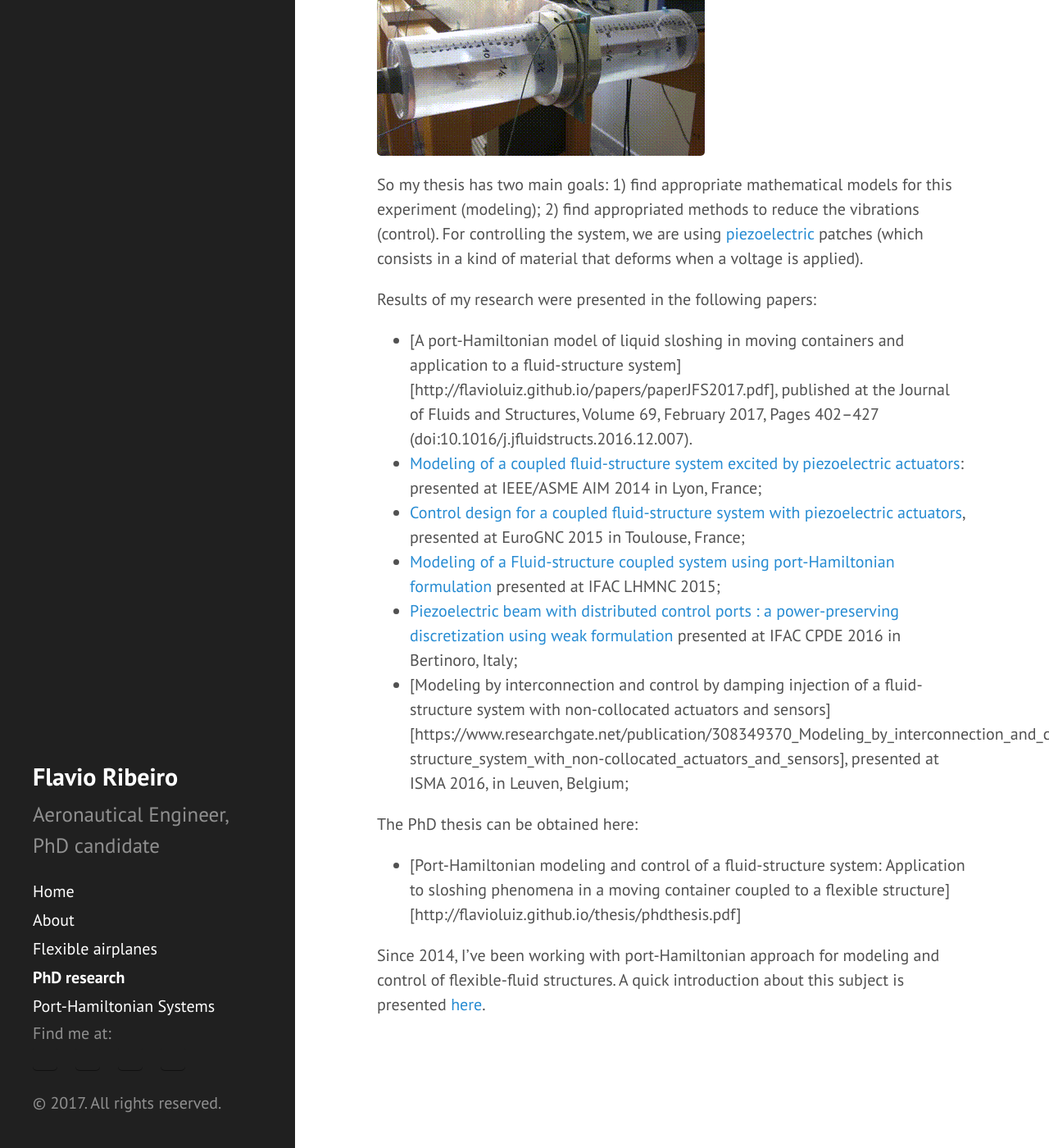
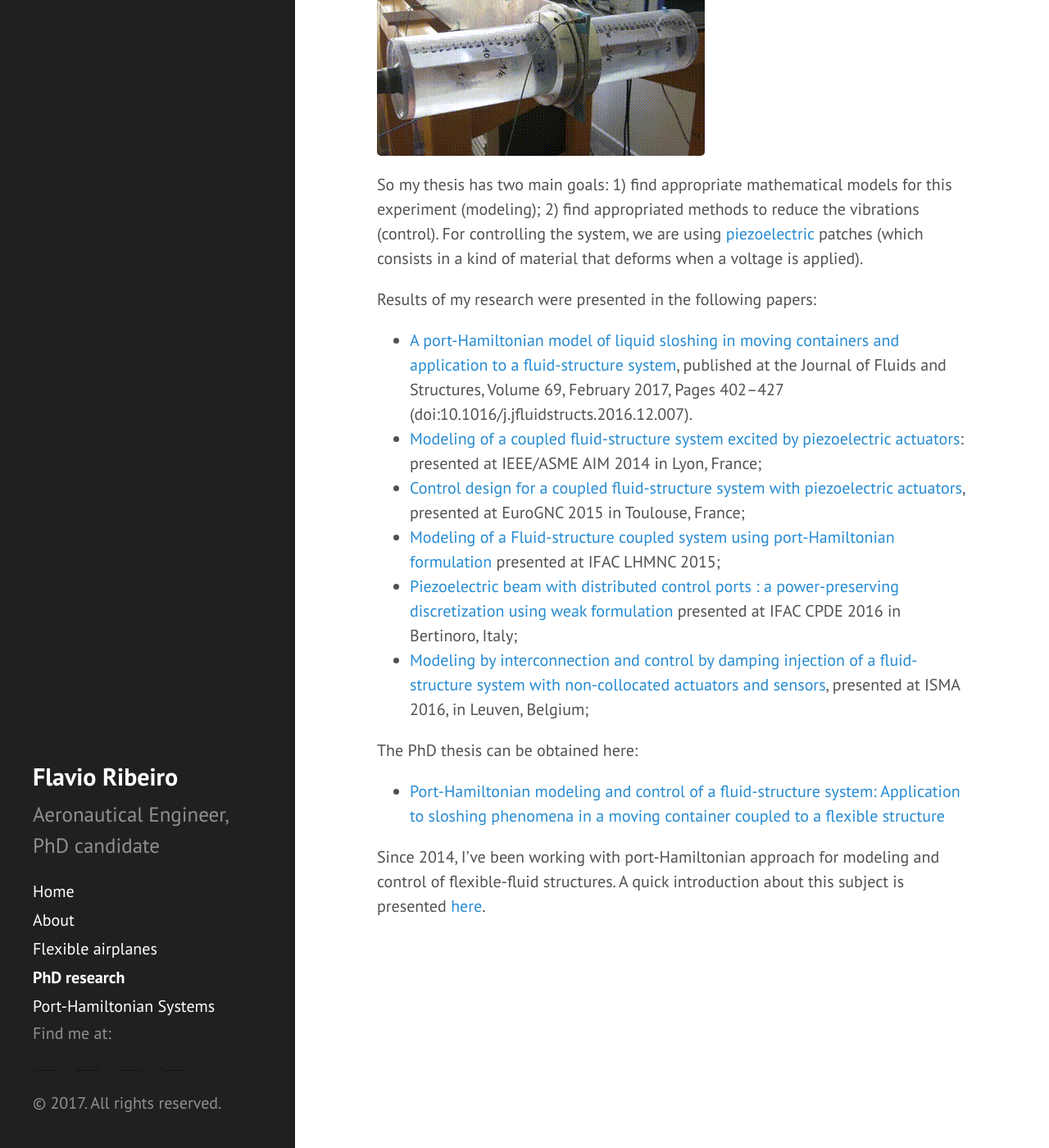
Before and after one commit to flavioluiz/flavioluiz.github.io, a Jekyll site: the page built from phd.md, in a window 1280 px wide and 1400 px high, scrolled down 365 px. Shown: the whole window at 82% size. Built offline with Jekyll 4.4.1, drawn with Linux system fonts in a browser that asks for light colours.

Commit message:
corrected refs

```diff
--- a/phd.md
+++ b/phd.md
@@ -19,17 +19,17 @@ deforms when a voltage is applied).
 
 Results of my research were presented in the following papers:
 
-* [A port-Hamiltonian model of liquid sloshing in moving containers and application to a fluid-structure system][http://flavioluiz.github.io/papers/paperJFS2017.pdf], published at the Journal of Fluids and Structures, Volume 69, February 2017, Pages 402–427  (doi:10.1016/j.jfluidstructs.2016.12.007).
+* [A port-Hamiltonian model of liquid sloshing in moving containers and application to a fluid-structure system](http://flavioluiz.github.io/papers/paperJFS2017.pdf), published at the Journal of Fluids and Structures, Volume 69, February 2017, Pages 402–427  (doi:10.1016/j.jfluidstructs.2016.12.007).
 * [Modeling of a coupled fluid-structure system excited by piezoelectric actuators](https://www.researchgate.net/publication/263927713_Modeling_of_a_Coupled_Fluid-Structure_System_Excited_by_Piezoelectric_Actuators):
 presented at IEEE/ASME AIM 2014 in Lyon, France;
 * [Control design for a coupled fluid-structure system with piezoelectric actuators](https://www.researchgate.net/publication/274896289_Control_design_for_a_coupled_fluid-structure_system_with_piezoelectric_actuators),
 presented at EuroGNC 2015 in Toulouse, France;
 * [Modeling of a Fluid-structure coupled system using port-Hamiltonian formulation](https://www.researchgate.net/publication/279849968_Modeling_of_a_Fluid-structure_coupled_system_using_port-Hamiltonian_formulation) presented at IFAC LHMNC 2015;
 * [Piezoelectric beam with distributed control ports : a power-preserving discretization using weak formulation](https://www.researchgate.net/publication/304174954_Piezoelectric_beam_with_distributed_control_ports_a_power-preserving_discretization_using_weak_formulation) presented at IFAC CPDE 2016 in Bertinoro, Italy;
-* [Modeling by interconnection and control by damping injection of a fluid-structure system with non-collocated actuators and sensors][https://www.researchgate.net/publication/308349370_Modeling_by_interconnection_and_control_by_damping_injection_of_a_fluid-structure_system_with_non-collocated_actuators_and_sensors], presented at ISMA 2016, in Leuven, Belgium;
+* [Modeling by interconnection and control by damping injection of a fluid-structure system with non-collocated actuators and sensors](https://www.researchgate.net/publication/308349370_Modeling_by_interconnection_and_control_by_damping_injection_of_a_fluid-structure_system_with_non-collocated_actuators_and_sensors), presented at ISMA 2016, in Leuven, Belgium;
 
 The PhD thesis can be obtained here:
-* [Port-Hamiltonian modeling and control of a fluid-structure system: Application to sloshing phenomena in a moving container coupled to a flexible structure][http://flavioluiz.github.io/thesis/phdthesis.pdf]
+* [Port-Hamiltonian modeling and control of a fluid-structure system: Application to sloshing phenomena in a moving container coupled to a flexible structure](http://flavioluiz.github.io/thesis/phdthesis.pdf)
 
 
 Since 2014, I've been working with port-Hamiltonian approach for modeling and control
```
